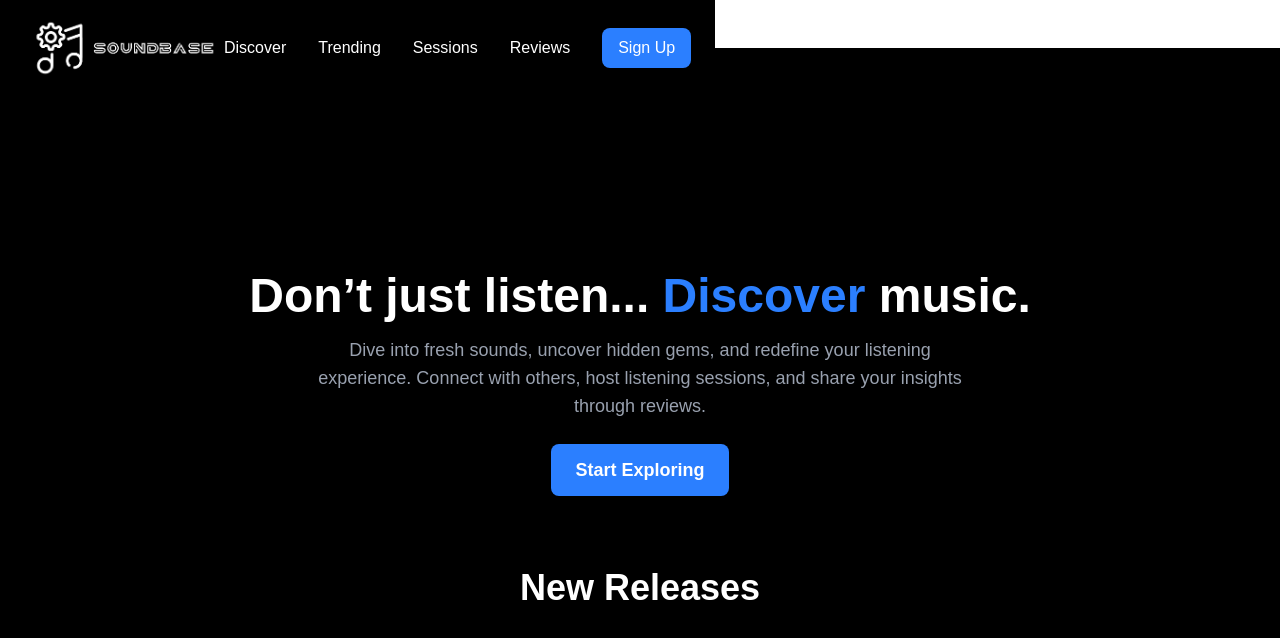
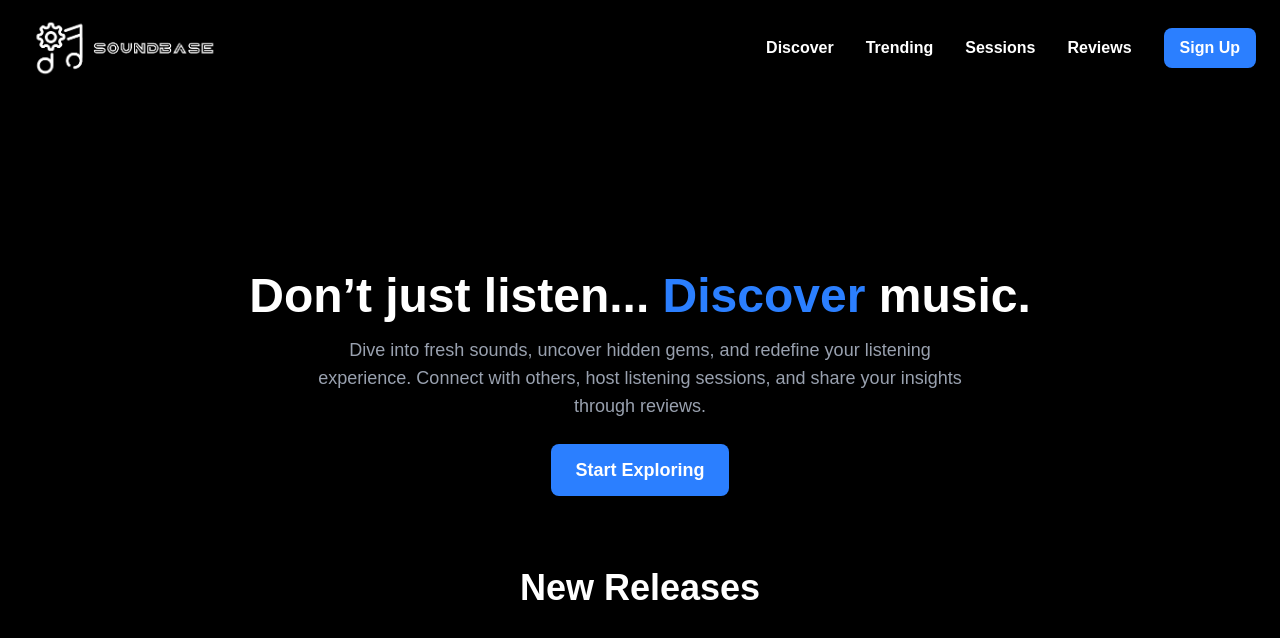
Before and after one commit to pressje04/soundbase, a Next.js app: page / in a window 1280 px wide. Shown: the top 638 px of the page. Built offline with nearby package versions, Linux system fonts and the light colour scheme; no server answers.

Commit message:
updated UI for nav/albums

```diff
--- a/src/app/albums/[id]/page.tsx
+++ b/src/app/albums/[id]/page.tsx
@@ -62,24 +62,42 @@ export default async function AlbumPage({
           <div className="text-center md:text-left">
             <p className="uppercase text-sm text-gray-400 tracking-wide">Album</p>
             <h1 className="text-4xl md:text-5xl font-extrabold mt-2">{album.name}</h1>
-            <p className="text-2xl font-bold text-gray-300 mt-1">
+            <p className="text-2xl font-bold text-blue-500 mt-1">
               {album.artists.map((a: any) => a.name).join(", ")}
             </p>
             <p className="text-sm text-gray-500 mt-1">{album.release_date}</p>
+
           </div>
         </div>
 
         {/* Tracklist Section */}
         <div className="mt-10">
           <h2 className="text-2xl font-semibold mb-4">Tracklist</h2>
-          <ol className="list-decimal list-inside space-y-2">
-            {album.tracks.items.map((track: any) => (
-              <li key={track.id} className="text-gray-300">
-                {track.name} — {Math.floor(track.duration_ms / 60000)}:
+          <ol className="mt-8 space-y-4">
+            {album.tracks.items.map((track: any, index: number) => (
+              <li key={track.id} className="flex justify-between items-start">
+                {/* Left Section: Track number + Title + Artists */}
+                <div className="flex gap-4">
+                  <span className="w-6 text-right text-sm text-gray-500">{index + 1}</span>
+                  <div>
+                    <p className="text-white text-base font-medium">{track.name}</p>
+                      {track.artists.length > 1 && (
+                    <p className="text-sm text-gray-400">
+                      {track.artists.map((artist: any) => artist.name).join(', ')}
+                    </p>
+                  )}
+                  </div>
+                 </div>
+
+              {/* Right Section: Duration */}
+              <span className="text-sm text-gray-400">
+                {Math.floor(track.duration_ms / 60000)}:
                 {String(Math.floor((track.duration_ms % 60000) / 1000)).padStart(2, '0')}
-              </li>
-            ))}
+              </span>
+            </li>
+           ))}
           </ol>
+
         </div>
       </div>
     </>
--- a/src/components/navbar.jsx
+++ b/src/components/navbar.jsx
@@ -12,7 +12,7 @@ export default function Navbar() {
     const user = useUser();
 
     return (
-        <nav className="fixed top-0 left-0w-full bg-black bg-opacity-90 text-white z-10 px-6 py-4">
+        <nav className="fixed top-0 left-0 w-full bg-black bg-opacity-90 text-white z-10 px-6 py-4">
             <div className="flex items-center justify-between">
                 <Link href="/" className="flex items-center">
                     <Image
@@ -26,20 +26,20 @@ export default function Navbar() {
 
                 {/*Desktop Nav*/}
                 <div className="hidden md:flex items-center space-x-8">
-                    <Link href="/search" className="hover:text-blue-500 transition">Discover</Link>
-                    <Link href="/trending" className="hover:text-blue-500 transition">Trending</Link>
-                    <Link href="/sessions" className="hover:text-blue-500 transition">Sessions</Link>
-                    <Link href="/reviews" className="hover:text-blue-500 transition">Reviews</Link>
+                    <Link href="/search" className="hover:text-blue-500  font-bold transition">Discover</Link>
+                    <Link href="/trending" className="hover:text-blue-500 font-bold transition">Trending</Link>
+                    <Link href="/sessions" className="hover:text-blue-500 font-bold transition">Sessions</Link>
+                    <Link href="/reviews" className="hover:text-blue-500 font-bold transition">Reviews</Link>
 
                     {user ? (
                         <form method="POST" action="/api/logout">
-                            <button className="px-4 py-2 bg-blue-500 text-white rounded-lg hover:bg-blue-600 transition">
+                            <button className="px-4 py-2 bg-blue-500 text-white font-bold rounded-lg hover:bg-blue-600 transition">
                                 Log Out
                             </button>
                         </form>
                     ) : (
                         <Link href="/signup">
-                            <button className="px-4 py-2 bg-blue-500 text-white rounded-lg hover:bg-blue-600 transition">
+                            <button className="px-4 py-2 bg-blue-500 text-white font-bold rounded-lg hover:bg-blue-600 transition">
                                 Sign Up
                             </button>
                         </Link>
```
